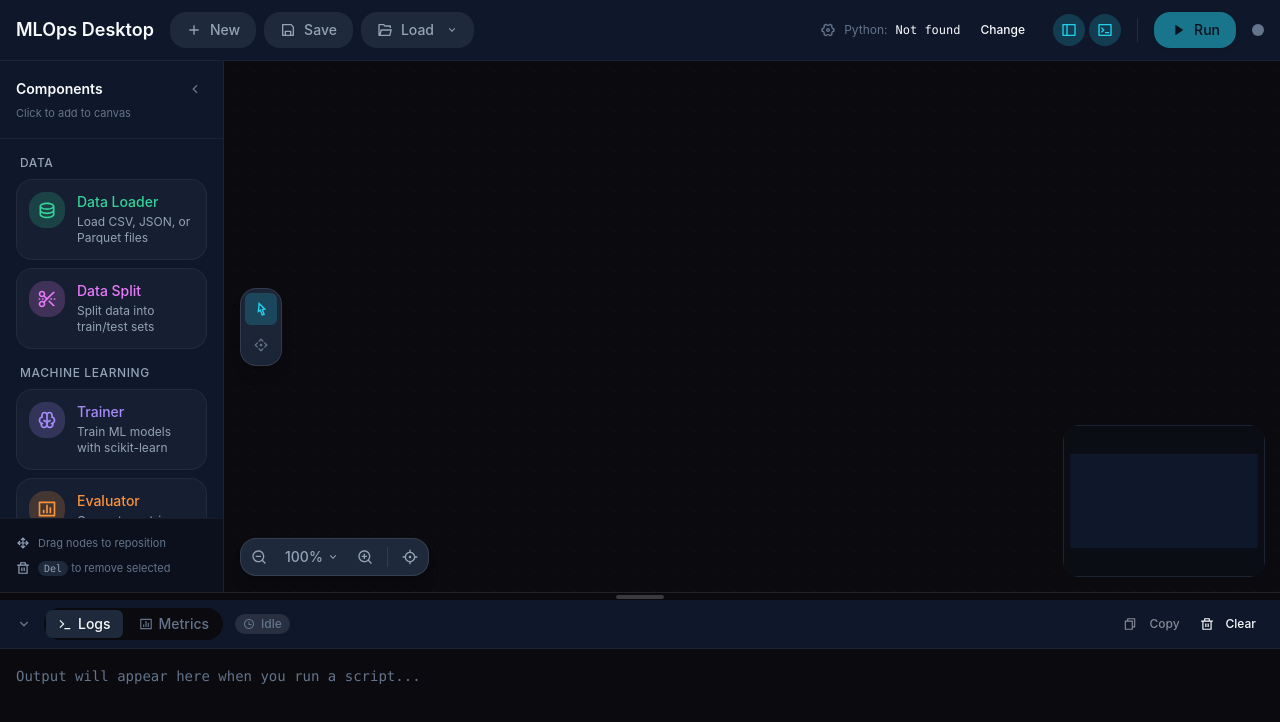
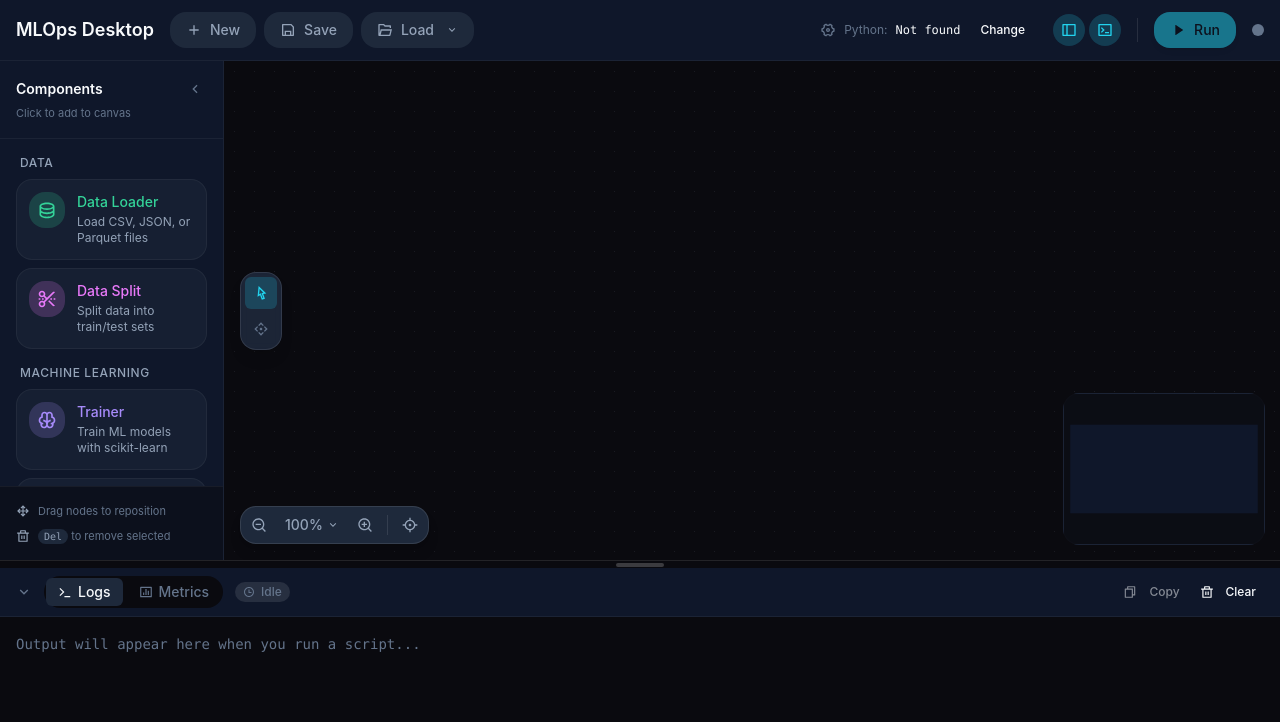
Before and after one commit to babushkai/desktop, a React (Vite) app: page / in a window 1280 px wide. Shown: the top 722 px of the page. Built offline with nearby package versions, Linux system fonts and the light colour scheme.

Commit message:
fix: allow OutputPanel to control its own height for resize

```diff
--- a/src/App.tsx
+++ b/src/App.tsx
@@ -98,14 +98,7 @@ function App() {
         </div>
 
         {/* Output Panel - collapsible */}
-        <div
-          className={cn(
-            "transition-all duration-200 ease-out overflow-hidden",
-            showOutputPanel ? "h-52" : "h-0"
-          )}
-        >
-          {showOutputPanel && <OutputPanel onCollapse={toggleOutputPanel} />}
-        </div>
+        {showOutputPanel && <OutputPanel onCollapse={toggleOutputPanel} />}
 
         {/* Collapsed tab for OutputPanel */}
         {!showOutputPanel && (
```
